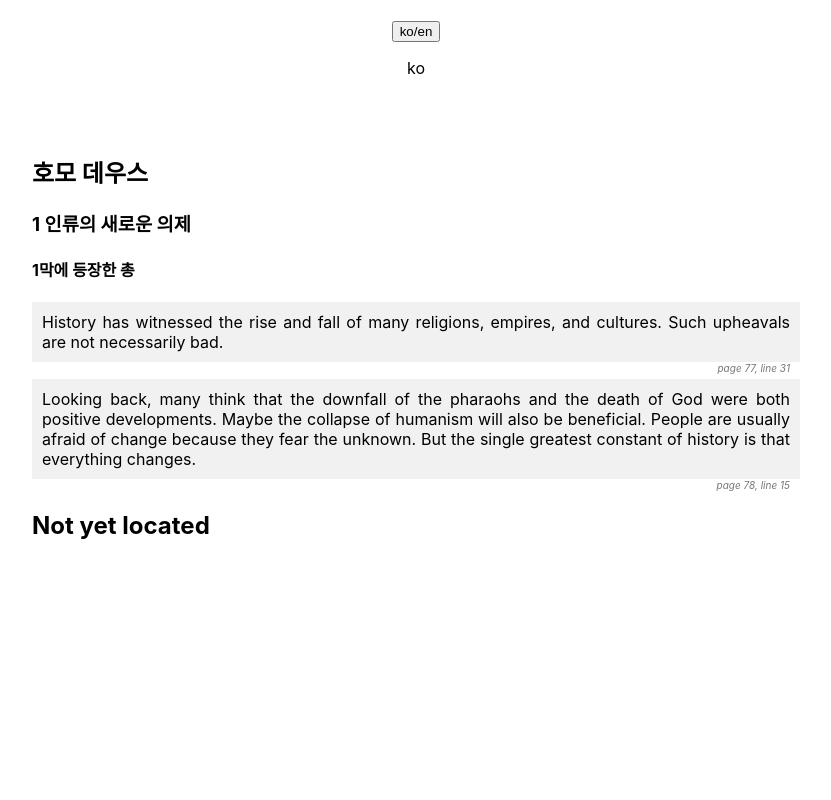
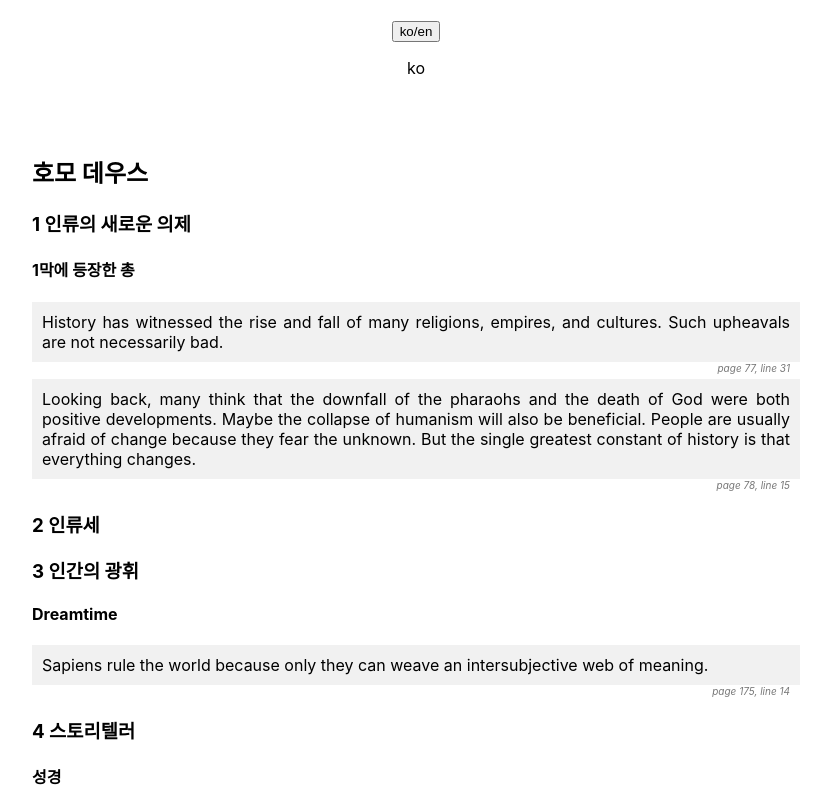
Before and after one commit to JahunSeo/react-gh-pages, a React (Create React App) app: page / in a window 1280 px wide. Shown: the top 800 px of the page, without its empty margins (224-1055 px from the left). Built offline with nearby package versions, Linux system fonts and the light colour scheme.

Commit message:
[johnny] debugging: add ~ch4

```diff
--- a/src/HomoDeus/index.js
+++ b/src/HomoDeus/index.js
@@ -68,13 +68,13 @@
               <Quote quote={{ id: "p_r1" }} lang={mainLang} />
               <Quote quote={{ id: "p_r2" }} lang={mainLang} />
               {/* ch2 */}
-              {/* <TextTag tag={"h3"} content={{ id: "h3_2" }} lang={mainLang} /> */}
+              <TextTag tag={"h3"} content={{ id: "h3_2" }} lang={mainLang} />
               {/* ch3 */}
-              {/* <TextTag tag={"h3"} content={{ id: "h3_3" }} lang={mainLang} />
+              <TextTag tag={"h3"} content={{ id: "h3_3" }} lang={mainLang} />
               <TextTag tag={"h4"} content={{ id: "h4_r2" }} lang={mainLang} />
-              <Quote quote={{ id: "p_r3" }} lang={mainLang} /> */}
+              <Quote quote={{ id: "p_r3" }} lang={mainLang} />
               {/* ch4 */}
-              {/* <TextTag tag={"h3"} content={{ id: "h3_4" }} lang={mainLang} />
+              <TextTag tag={"h3"} content={{ id: "h3_4" }} lang={mainLang} />
               <TextTag tag={"h4"} content={{ id: "h4_r6" }} lang={mainLang} />
               <Quote quote={{ id: "p_r13" }} lang={mainLang} />
               <TextTag tag={"h4"} content={{ id: "h4_r5" }} lang={mainLang} />
@@ -83,7 +83,7 @@
               <Quote quote={{ id: "p_r15" }} lang={mainLang} />
               <Quote quote={{ id: "p_r16" }} lang={mainLang} />
               <Quote quote={{ id: "p_r29" }} lang={mainLang} />
- */}
+
               {/* ch5 */}
               {/* <TextTag tag={"h3"} content={{ id: "h3_5" }} lang={mainLang} />
               <TextTag tag={"h4"} content={{ id: "h4_r8" }} lang={mainLang} />
```
